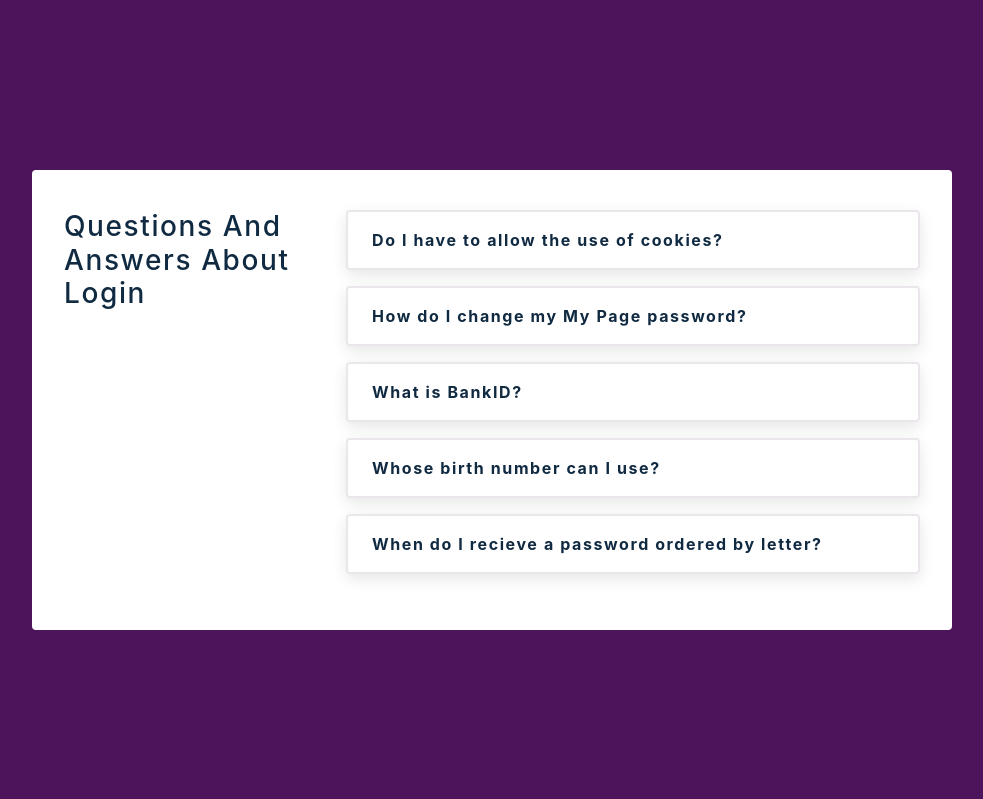
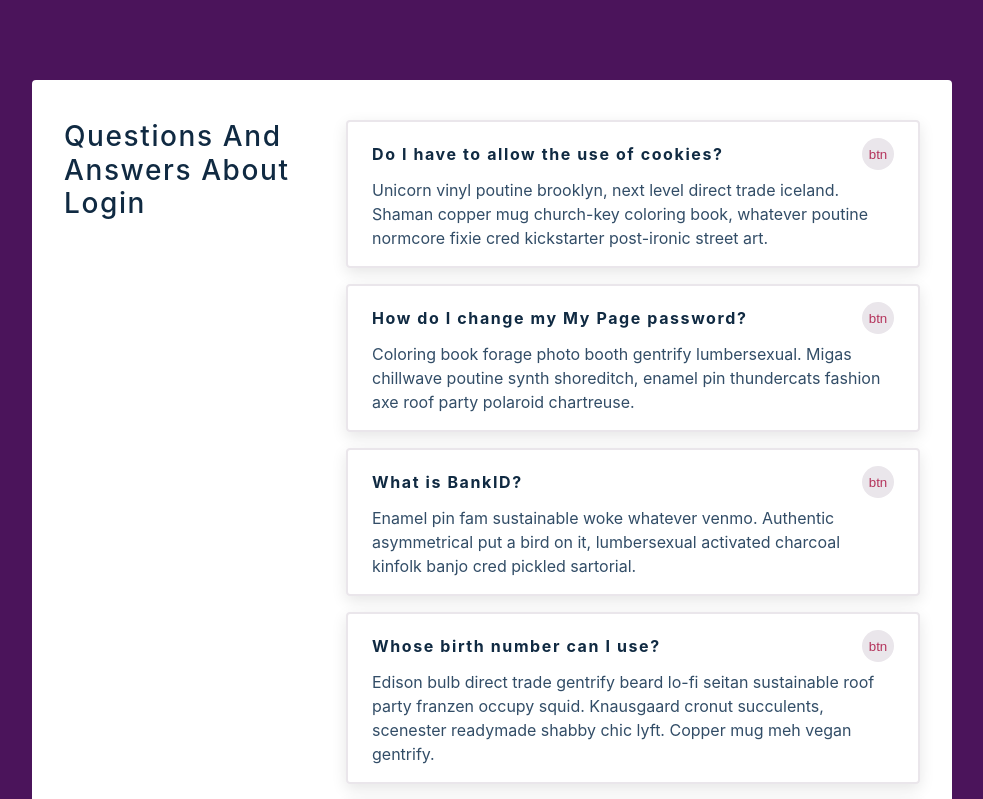
Before and after one commit to jos3ph-m/accordion, a React (Create React App) app: page / in a window 1280 px wide. Shown: the top 799 px of the page, without its empty margins (148-1131 px from the left). Built offline with nearby package versions, Linux system fonts and the light colour scheme.

Commit message:
working on questions

```diff
--- a/src/Question.js
+++ b/src/Question.js
@@ -5,7 +5,9 @@ const Question = ({ title, info }) => {
     <article className="question">
       <header>
         <h4>{title}</h4>
+        <button className="btn">btn</button>
       </header>
+      <p>{info}</p>
     </article>
   );
 };
```
